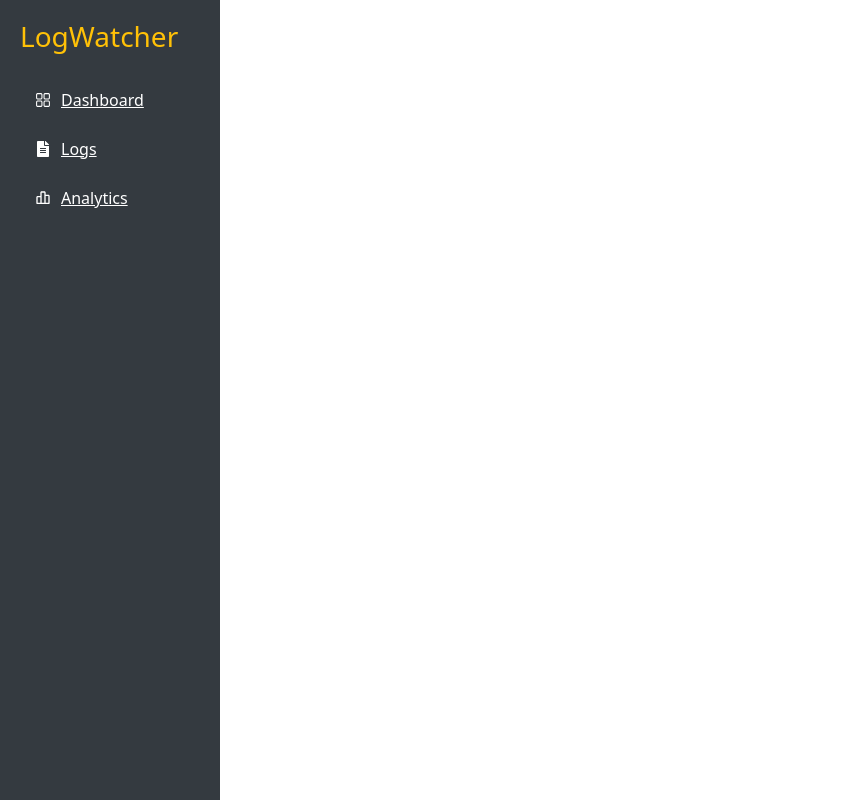
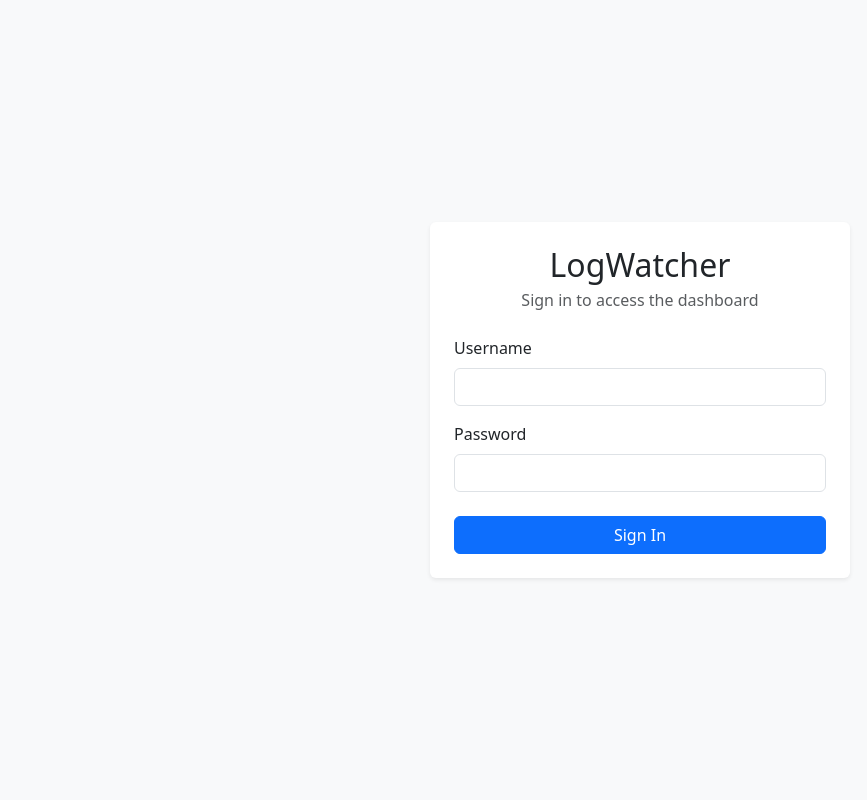
Before and after one commit to lpanfilova/logwatcher, a React (Vite) app in the folder frontend/: page /login in a window 1280 px wide. Shown: the whole page, without its empty margins (0-867 px from the left). Built offline with nearby package versions, Linux system fonts and the light colour scheme.

Commit message:
Add basic frontend authentication flow

```diff
--- a/frontend/src/App.tsx
+++ b/frontend/src/App.tsx
@@ -1,24 +1,64 @@
-import { BrowserRouter, Routes, Route } from "react-router-dom";
+import {
+  BrowserRouter,
+  Navigate,
+  Outlet,
+  Route,
+  Routes,
+  useLocation,
+} from "react-router-dom";
 import Dashboard from "./pages/Dashboard";
 import Logs from "./pages/Logs";
 import LogDetails from "./pages/LogDetails";
 import Analytics from "./pages/Analytics";
 import Sidebar from "./pages/Sidebar";
+import Login from "./pages/Login";
+import { isAuthenticated } from "./api";
+
+const AppLayout = () => {
+  return (
+    <div style={{ display: "flex" }}>
+      <Sidebar />
+      <div style={{ marginLeft: "220px", padding: "20px", width: "100%" }}>
+        <Outlet />
+      </div>
+    </div>
+  );
+};
+
+const ProtectedRoute = () => {
+  const location = useLocation();
+
+  if (!isAuthenticated()) {
+    return <Navigate to="/login" replace state={{ from: location }} />;
+  }
+
+  return <AppLayout />;
+};
+
+const LoginRoute = () => {
+  if (isAuthenticated()) {
+    return <Navigate to="/" replace />;
+  }
+
+  return <Login />;
+};
 
 function App() {
   return (
     <BrowserRouter>
-      <div style={{ display: "flex" }}>
-        <Sidebar />
-        <div style={{ marginLeft: "220px", padding: "20px", width: "100%" }}>
       <Routes>
+        <Route path="/login" element={<LoginRoute />} />
+        <Route element={<ProtectedRoute />}>
           <Route path="/" element={<Dashboard />} />
           <Route path="/logs" element={<Logs />} />
           <Route path="/logs/:id" element={<LogDetails />} />
           <Route path="/analytics" element={<Analytics />} />
+        </Route>
+        <Route
+          path="*"
+          element={<Navigate to={isAuthenticated() ? "/" : "/login"} replace />}
+        />
       </Routes>
-        </div>
-      </div>
     </BrowserRouter>
   );
 }
--- a/frontend/src/api.ts
+++ b/frontend/src/api.ts
@@ -2,6 +2,7 @@
 import axios from "axios";
 
 const API_BASE_URL = "/api"; // Proxied to backend
+const AUTH_STORAGE_KEY = "logwatcher-authenticated";
 
 export interface LogEntry {
   id: string;
@@ -78,6 +79,10 @@ export class ApiClient {
     baseURL: API_BASE_URL,
     timeout: 10000,
   });
+
+  async login(username: string, password: string): Promise<void> {
+    await this.axiosInstance.post("/authenticate", { username, password });
+  }
 
   // Get dashboard summary statistics
   async getSummary(): Promise<SummaryData> {
@@ -175,6 +180,30 @@ export class ApiClient {
 
 export const apiClient = new ApiClient();
 
+export const isAuthenticated = (): boolean => {
+  if (typeof window === "undefined") {
+    return false;
+  }
+
+  return window.sessionStorage.getItem(AUTH_STORAGE_KEY) === "true";
+};
+
+export const setAuthenticated = (): void => {
+  if (typeof window === "undefined") {
+    return;
+  }
+
+  window.sessionStorage.setItem(AUTH_STORAGE_KEY, "true");
+};
+
+export const clearAuthenticated = (): void => {
+  if (typeof window === "undefined") {
+    return;
+  }
+
+  window.sessionStorage.removeItem(AUTH_STORAGE_KEY);
+};
+
 // Utility functions for data transformation
 export const mapLogLevelToString = (level: number): string => {
   switch (level) {
--- /dev/null
+++ b/frontend/src/pages/Login.tsx
@@ -0,0 +1,97 @@
+import { useState, type FormEvent } from "react";
+import { Alert, Button, Card, Container, Form, Spinner } from "react-bootstrap";
+import { useLocation, useNavigate } from "react-router-dom";
+import axios from "axios";
+import { apiClient, setAuthenticated } from "../api";
+
+const Login = () => {
+  const navigate = useNavigate();
+  const location = useLocation();
+  const [username, setUsername] = useState("");
+  const [password, setPassword] = useState("");
+  const [loading, setLoading] = useState(false);
+  const [error, setError] = useState<string | null>(null);
+
+  const fromPath = (
+    location.state as { from?: { pathname?: string } } | null
+  )?.from?.pathname;
+
+  const handleSubmit = async (event: FormEvent<HTMLFormElement>) => {
+    event.preventDefault();
+    setLoading(true);
+    setError(null);
+
+    try {
+      await apiClient.login(username, password);
+      setAuthenticated();
+      navigate(fromPath || "/", { replace: true });
+    } catch (err) {
+      if (axios.isAxiosError(err) && err.response?.status === 401) {
+        setError("Invalid username or password.");
+      } else {
+        setError("Could not reach the backend. Please try again.");
+      }
+    } finally {
+      setLoading(false);
+    }
+  };
+
+  return (
+    <Container
+      fluid
+      className="min-vh-100 d-flex align-items-center justify-content-center bg-light p-4"
+    >
+      <Card className="shadow-sm border-0" style={{ width: "100%", maxWidth: "420px" }}>
+        <Card.Body className="p-4">
+          <div className="text-center mb-4">
+            <h2 className="mb-1">LogWatcher</h2>
+            <p className="text-muted mb-0">Sign in to access the dashboard</p>
+          </div>
+
+          {error && (
+            <Alert variant="danger" className="py-2">
+              {error}
+            </Alert>
+          )}
+
+          <Form onSubmit={handleSubmit}>
+            <Form.Group className="mb-3" controlId="username">
+              <Form.Label>Username</Form.Label>
+              <Form.Control
+                type="text"
+                autoComplete="username"
+                value={username}
+                onChange={(event) => setUsername(event.target.value)}
+                required
+              />
+            </Form.Group>
+
+            <Form.Group className="mb-4" controlId="password">
+              <Form.Label>Password</Form.Label>
+              <Form.Control
+                type="password"
+                autoComplete="current-password"
+                value={password}
+                onChange={(event) => setPassword(event.target.value)}
+                required
+              />
+            </Form.Group>
+
+            <Button type="submit" className="w-100" disabled={loading}>
+              {loading ? (
+                <>
+                  <Spinner size="sm" className="me-2" />
+                  Signing in...
+                </>
+              ) : (
+                "Sign In"
+              )}
+            </Button>
+          </Form>
+        </Card.Body>
+      </Card>
+    </Container>
+  );
+};
+
+export default Login;
--- a/frontend/src/pages/Sidebar.tsx
+++ b/frontend/src/pages/Sidebar.tsx
@@ -1,11 +1,15 @@
 import Nav from "react-bootstrap/Nav";
-import { NavLink } from "react-router-dom";
+import Button from "react-bootstrap/Button";
+import { NavLink, useNavigate } from "react-router-dom";
 import { RxDashboard } from "react-icons/rx";
 import { FaFileAlt } from "react-icons/fa";
 import { BiBarChartAlt2 } from "react-icons/bi";
-import {type CSSProperties } from "react";
+import { type CSSProperties } from "react";
+import { clearAuthenticated } from "../api";
 
 const Sidebar = () => {
+  const navigate = useNavigate();
+
   const linkStyle: CSSProperties = {
     padding: "10px 15px",
     borderRadius: "5px",
@@ -22,6 +26,11 @@ const Sidebar = () => {
     fontWeight: isActive ? "bold" : "normal",
   });
 
+  const handleLogout = () => {
+    clearAuthenticated();
+    navigate("/login", { replace: true });
+  };
+
   return (
     <div
       style={{
@@ -33,9 +42,10 @@ const Sidebar = () => {
         position: "fixed",
         display: "flex",
         flexDirection: "column",
-        justifyContent: "flex-start",
+        justifyContent: "space-between",
       }}
     >
+      <div>
         <h3 className="mb-4" style={{ color: "#ffc107" }}>
           LogWatcher
         </h3>
@@ -71,6 +81,11 @@ const Sidebar = () => {
           </Nav.Item>
         </Nav>
       </div>
+
+      <Button variant="outline-light" onClick={handleLogout}>
+        Logout
+      </Button>
+    </div>
   );
 };
 
```
Lines whose indentation alone changed are shown as unchanged.
